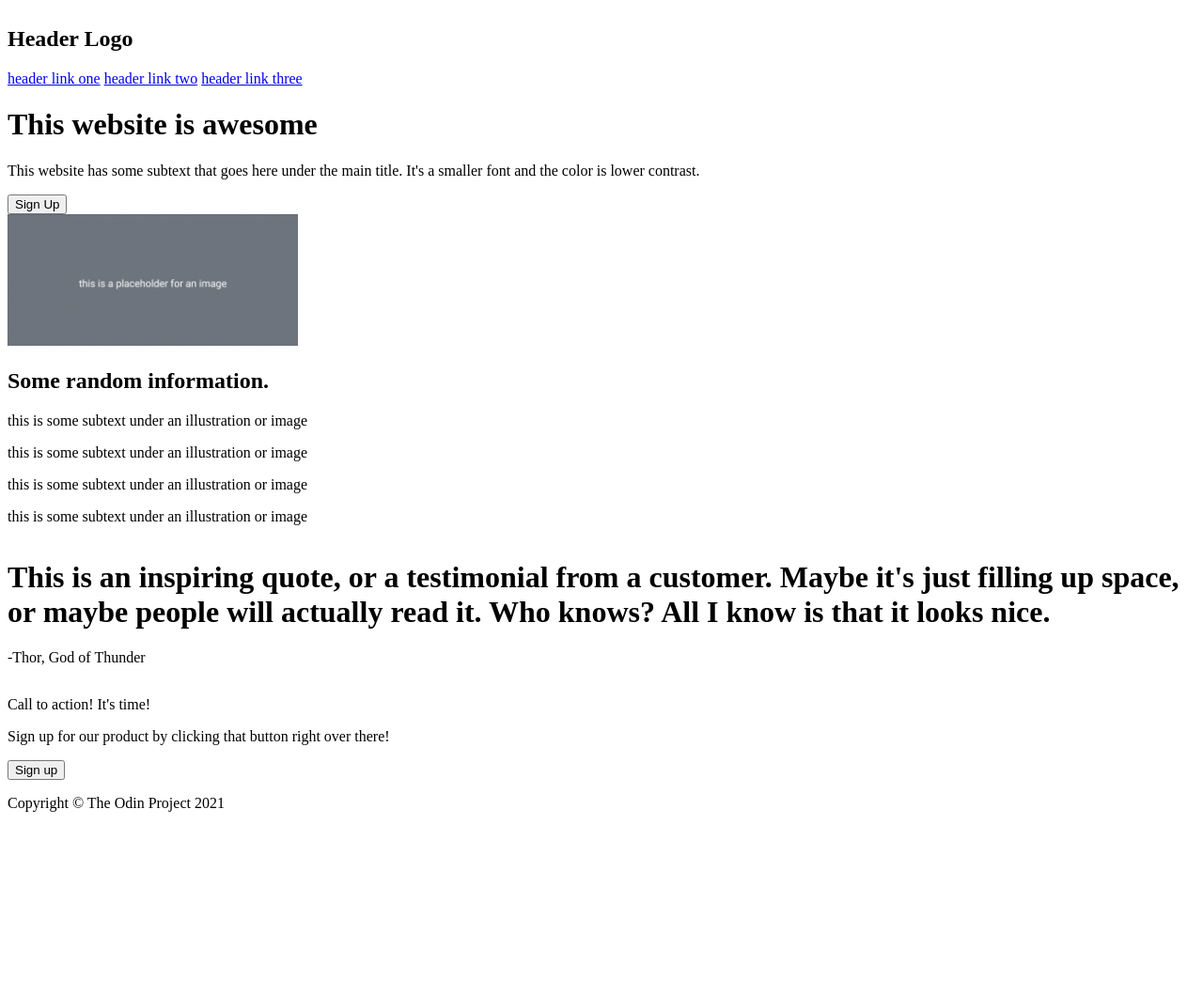
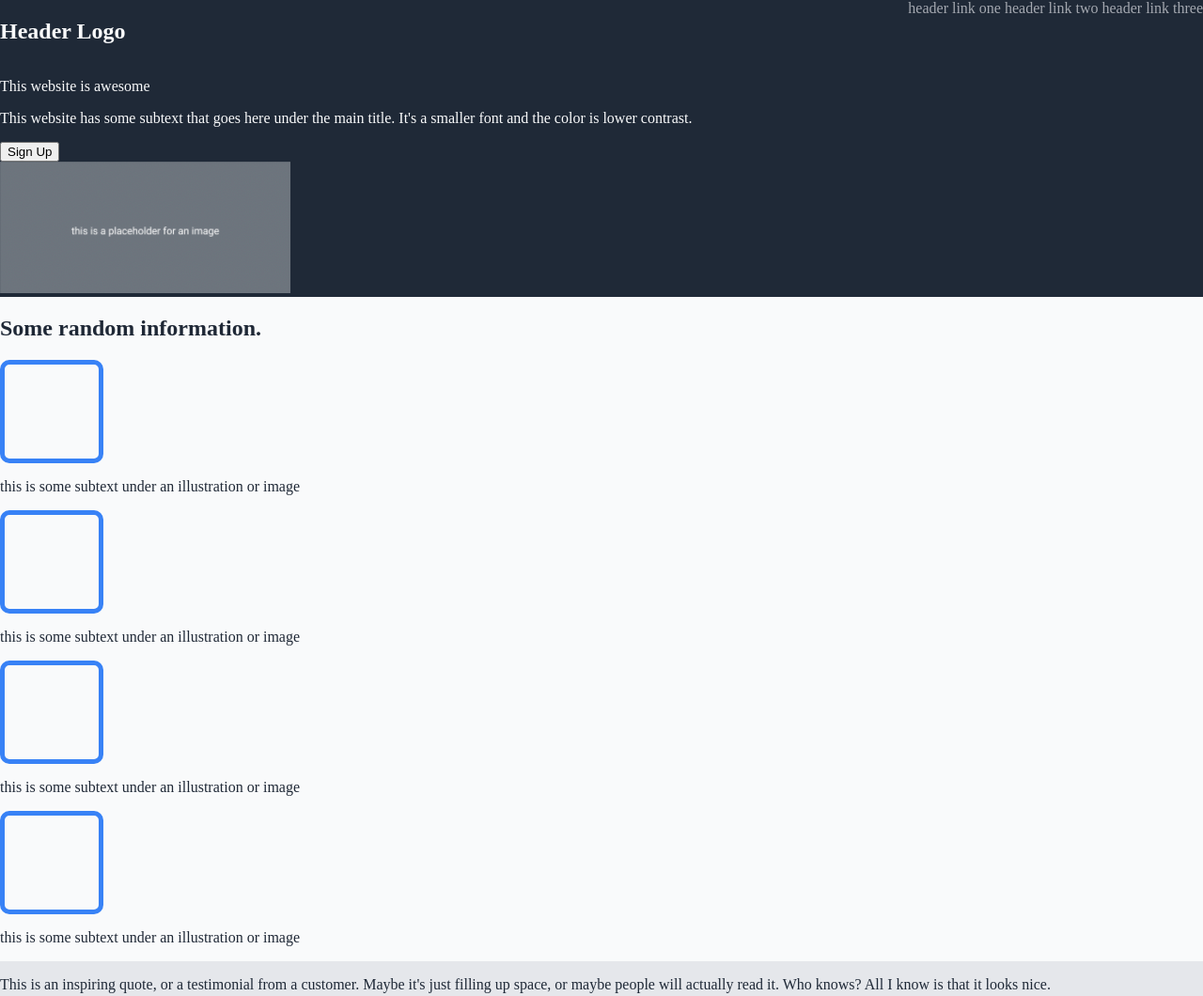
Before and after one commit to bschappaugh/odin-landing-page, a plain HTML site: page index.html in a window 1280 px wide. Shown: the top 1060 px of the page at 94% size. Before the commit the page ends 880 px from the top, so only its background shows below. Drawn offline with Linux system fonts and the light colour scheme.

Commit message:
Added some styling.

```diff
--- a/index.html
+++ b/index.html
@@ -8,8 +8,7 @@
     <link rel="stylesheet" href="./style.css">
 </head>
 <body>
-    <div class="body-container">
-        <div class="header">
+    <div class="header dark-background">
         <h2>Header Logo</h1>
         <div class="right-links">
             <a href="#">header link one</a>
@@ -17,9 +16,9 @@
             <a href="#">header link three</a>
         </div>
     </div>
-        <div class="intro">
+    <div class="intro dark-background">
         <div>
-                <h1>This website is awesome</h1>
+            <p>This website is awesome</p>
             <p>This website has some subtext that goes here under the main title. It's a smaller font and the color is lower contrast.</p>
             <button>Sign Up</button>
         </div>
@@ -27,7 +26,7 @@
             <img src="./images/image_placeholder.png" alt="this is a placeholder for an image">
         </div>
     </div>
-        <div class="random-info-section">
+    <div class="random-info-section white-background">
         <h2>Some random information.</h2>
         <div class="info-section">
             <div class="info-block">
@@ -48,21 +47,19 @@
             </div>
         </div>
     </div>
-        <div class="quote-section">
-            <h1>This is an inspiring quote, or a testimonial from a customer. Maybe it's just filling up space, or maybe people will actually read it. Who knows? All I know is that it looks nice.</h1>
+    <div class="quote-section grey-background">
+        <p>This is an inspiring quote, or a testimonial from a customer. Maybe it's just filling up space, or maybe people will actually read it. Who knows? All I know is that it looks nice.</p>
         <p>-Thor, God of Thunder</p>
     </div>
-        <div class="sign-up-section">
+    <div class="sign-up-section white-background">
         <div class="sign-up-bubble">
             <p>Call to action! It's time!</p>
             <p>Sign up for our product by clicking that button right over there!</p>
             <button>Sign up</button>
         </div>
     </div>
-
-        <div class="footer">
+    <div class="footer dark-background">
         <p>Copyright © The Odin Project 2021</p>
-        </div>
     </div>
 </body>
 </html>
--- a/style.css
+++ b/style.css
@@ -1,6 +1,43 @@
-.body-container {
-    height: 100vh;
+body {
+    min-height: 100vh;
+    padding: 0px;
+    margin: 0px;
     display: flex;
     flex-direction: column;
     justify-content: space-between;
 }
+
+.dark-background {
+    background: #1F2937;
+    color: #F9FAFB;
+    flex: 1;
+}
+
+.white-background {
+    background: #F9FAFB;
+    color: #1F2836;
+    flex: 1;
+}
+
+.grey-background {
+    background: #E5E7EB;
+    color: #1F2937;
+    flex: 1;
+}
+
+.header {
+    display: flex;
+    justify-content: space-between;
+}
+
+.square {
+    border: 5px solid #3882F6;
+    border-radius: 10px;
+    width: 100px;
+    height: 100px;
+}
+
+a {
+    text-decoration: none;
+    color: #A4A8B0;
+}
```
Lines whose indentation alone changed are shown as unchanged.
